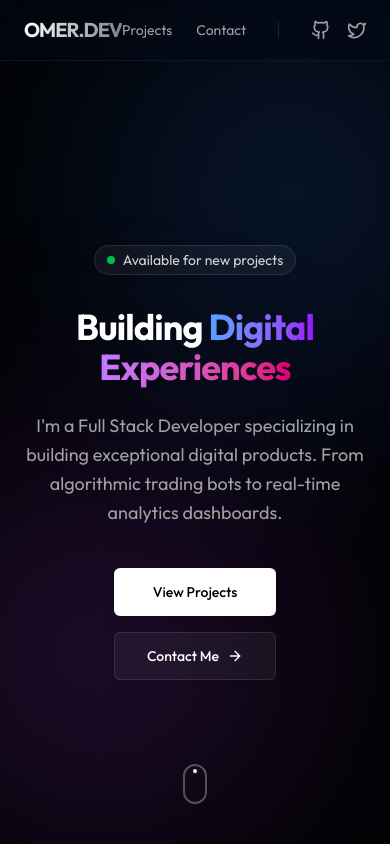
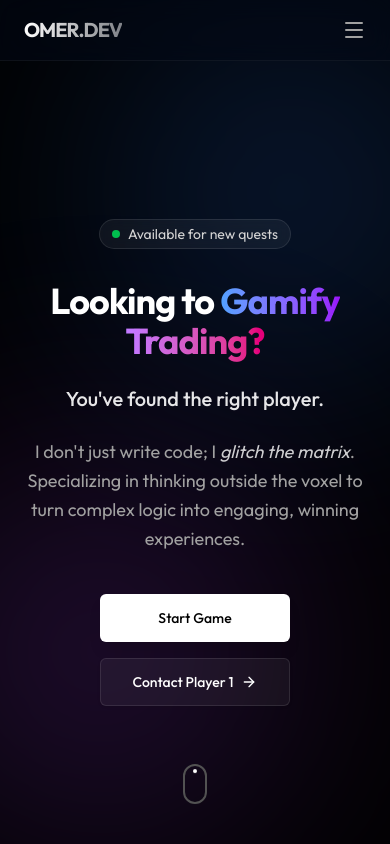
Before and after one commit to TradersEntertainment/myportfolio, a Next.js app: page / in a window 390 px wide. Shown: the top 844 px of the page. Built offline with nearby package versions, Linux system fonts and the light colour scheme.

Commit message:
Update Hero copy and add responsive Navbar

```diff
--- a/components/Hero.tsx
+++ b/components/Hero.tsx
@@ -16,17 +16,21 @@ export function Hero() {
             <div className="container px-4 md:px-6 relative z-10 flex flex-col items-center text-center">
                 <div className="animate-fade-in-up [animation-delay:200ms] opacity-0 inline-flex items-center rounded-full border border-white/10 bg-white/5 px-3 py-1 text-sm text-neutral-300 mb-8 backdrop-blur-sm">
                     <span className="flex h-2 w-2 rounded-full bg-green-500 mr-2 animate-pulse" />
-                    Available for new projects
+                    Available for new quests
                 </div>
 
-                <h1 className="animate-fade-in-up [animation-delay:300ms] opacity-0 text-4xl md:text-7xl lg:text-8xl font-bold tracking-tight mb-6">
-                    Building <span className="text-transparent bg-clip-text bg-gradient-to-r from-blue-400 to-purple-600">Digital</span> <br />
-                    <span className="text-transparent bg-clip-text bg-gradient-to-r from-purple-400 to-pink-600">Experiences</span>
+                <h1 className="animate-fade-in-up [animation-delay:300ms] opacity-0 text-4xl md:text-6xl lg:text-7xl font-bold tracking-tight mb-6">
+                    Looking to <span className="text-transparent bg-clip-text bg-gradient-to-r from-blue-400 to-purple-600">Gamify</span> <br />
+                    <span className="text-transparent bg-clip-text bg-gradient-to-r from-purple-400 to-pink-600">Trading?</span>
                 </h1>
 
+                <h2 className="animate-fade-in-up [animation-delay:350ms] opacity-0 text-xl md:text-2xl font-medium text-white/90 mb-6">
+                    You've found the right player.
+                </h2>
+
                 <p className="animate-fade-in-up [animation-delay:400ms] opacity-0 max-w-2xl text-lg md:text-xl text-neutral-400 mb-10 leading-relaxed">
-                    I'm a Full Stack Developer specializing in building exceptional digital products.
-                    From algorithmic trading bots to real-time analytics dashboards.
+                    I don't just write code; I <span className="text-white/80 italic">glitch the matrix</span>.
+                    Specializing in thinking outside the voxel to turn complex logic into engaging, winning experiences.
                 </p>
 
                 <div className="animate-fade-in-up [animation-delay:500ms] opacity-0 flex flex-col sm:flex-row gap-4">
@@ -34,13 +38,13 @@ export function Hero() {
                         href="#projects"
                         className="inline-flex h-12 items-center justify-center rounded-md bg-white text-black px-8 text-sm font-medium shadow-lg hover:bg-neutral-200 transition-colors"
                     >
-                        View Projects
+                        Start Game
                     </Link>
                     <Link
                         href="#contact"
                         className="inline-flex h-12 items-center justify-center rounded-md border border-white/10 bg-white/5 px-8 text-sm font-medium text-white shadow-sm hover:bg-white/10 transition-colors backdrop-blur-sm group"
                     >
-                        Contact Me
+                        Contact Player 1
                         <ArrowRight className="ml-2 h-4 w-4 transition-transform group-hover:translate-x-1" />
                     </Link>
                 </div>
--- a/components/Navbar.tsx
+++ b/components/Navbar.tsx
@@ -1,18 +1,21 @@
 "use client";
 
+import { useState } from "react";
 import Link from "next/link";
-import { Github, Twitter } from "lucide-react";
+import { Github, Twitter, Menu, X } from "lucide-react";
 
 export function Navbar() {
+    const [isOpen, setIsOpen] = useState(false);
+
     return (
-        <nav
-            className="fixed top-0 left-0 right-0 z-50 flex items-center justify-between px-6 py-4 backdrop-blur-md bg-background/50 border-b border-white/5 animate-fade-in-up"
-        >
+        <nav className="fixed top-0 left-0 right-0 z-50 backdrop-blur-md bg-background/50 border-b border-white/5 animate-fade-in-up">
+            <div className="flex items-center justify-between px-6 py-4">
                 <Link href="/" className="text-xl font-bold tracking-tighter bg-clip-text text-transparent bg-gradient-to-r from-white to-white/50">
                     OMER.DEV
                 </Link>
 
-            <div className="flex items-center gap-6">
+                {/* Desktop Menu */}
+                <div className="hidden md:flex items-center gap-6">
                     <Link href="#projects" className="text-sm text-neutral-400 hover:text-white transition-colors">
                         Projects
                     </Link>
@@ -29,6 +32,44 @@ export function Navbar() {
                         </Link>
                     </div>
                 </div>
+
+                {/* Mobile Menu Toggle */}
+                <button
+                    className="md:hidden text-neutral-400 hover:text-white"
+                    onClick={() => setIsOpen(!isOpen)}
+                >
+                    {isOpen ? <X size={24} /> : <Menu size={24} />}
+                </button>
+            </div>
+
+            {/* Mobile Menu Dropdown */}
+            {isOpen && (
+                <div className="md:hidden px-6 pb-6 pt-2 border-t border-white/5 flex flex-col gap-4 bg-black/95 backdrop-blur-xl absolute left-0 right-0 top-full shadow-2xl">
+                    <Link
+                        href="#projects"
+                        className="text-lg text-neutral-400 hover:text-white transition-colors py-2"
+                        onClick={() => setIsOpen(false)}
+                    >
+                        Projects
+                    </Link>
+                    <Link
+                        href="#contact"
+                        className="text-lg text-neutral-400 hover:text-white transition-colors py-2"
+                        onClick={() => setIsOpen(false)}
+                    >
+                        Contact
+                    </Link>
+                    <div className="h-px bg-white/10 my-1" />
+                    <div className="flex items-center gap-6 py-2">
+                        <Link href="https://github.com/TradersEntertainment/myportfolio.git" target="_blank" className="text-neutral-400 hover:text-white transition-colors">
+                            <Github size={24} />
+                        </Link>
+                        <Link href="https://x.com/HyperliquidBot7" target="_blank" className="text-neutral-400 hover:text-white transition-colors">
+                            <Twitter size={24} />
+                        </Link>
+                    </div>
+                </div>
+            )}
         </nav>
     );
 }
```
Lines whose indentation alone changed are shown as unchanged.
